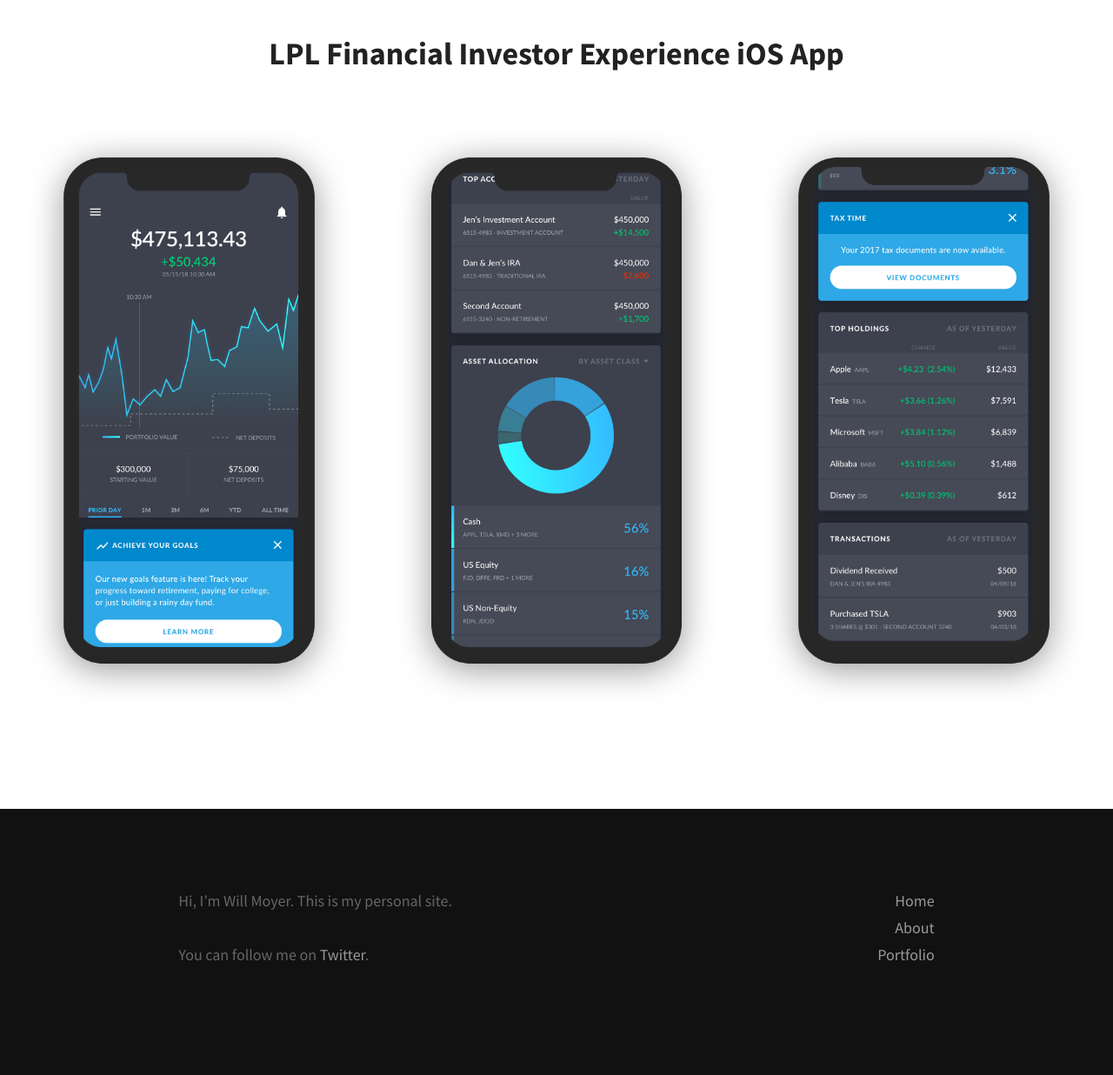
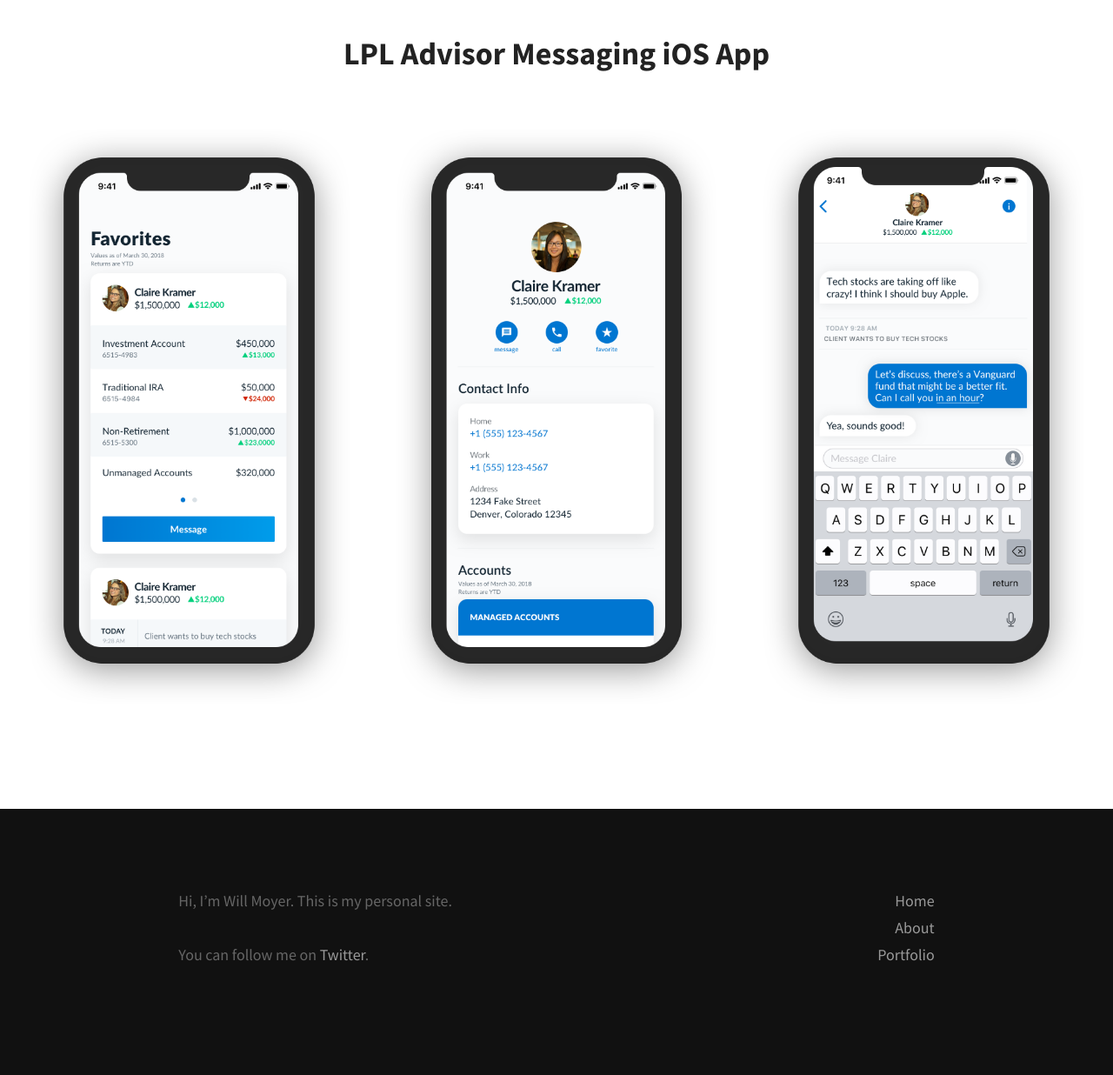
Before and after one commit to moyer/moyer.github.com, a Jekyll site: the page built from _posts/2018-09-03-lpl-messaging.html, in a window 1280 px wide. Shown: the whole page at 87% size. Built offline with Jekyll 4.4.1, drawn with Linux system fonts in a browser that asks for light colours; Markdown is read by kramdown in place of the engine named in the settings.

Commit message:
add LPL messaging portfolio page

```diff
--- a/_posts/2018-09-03-lpl.html
+++ b/_posts/2018-09-03-lpl-messaging.html
@@ -1,7 +1,7 @@
 ---
 layout: default
-title: "LPL Financial Investor App"
-date: 2016-02-05
+title: "LPL Advisor Messaging App"
+date: 2018-09-03
 ---
 
 <style scoped>
@@ -34,11 +34,11 @@ date: 2016-02-05
 </style>
 
 <div class="lpl-wrapper">
-  <h2>LPL Financial Investor Experience iOS App</h2>
+  <h2>LPL Advisor Messaging iOS App</h2>
   <div class="screen-list">
-    <img class="mobile-screen" src="/assets/lpl-1.png" alt="LPL Financial Investor App">
-    <img class="mobile-screen" src="/assets/lpl-2.png" alt="LPL Financial Investor App">
-    <img class="mobile-screen" src="/assets/lpl-3.png" alt="LPL Financial Investor App">
+    <img class="mobile-screen" src="/assets/lpl-msg-1.png" alt="LPL Financial Investor App">
+    <img class="mobile-screen" src="/assets/lpl-msg-2.png" alt="LPL Financial Investor App">
+    <img class="mobile-screen" src="/assets/lpl-msg-3.png" alt="LPL Financial Investor App">
   </div>
 
 </div>
```
Also changed, not shown: assets/lpl-msg-1.png (added), assets/lpl-msg-2.png (added), assets/lpl-msg-3.png (added).
